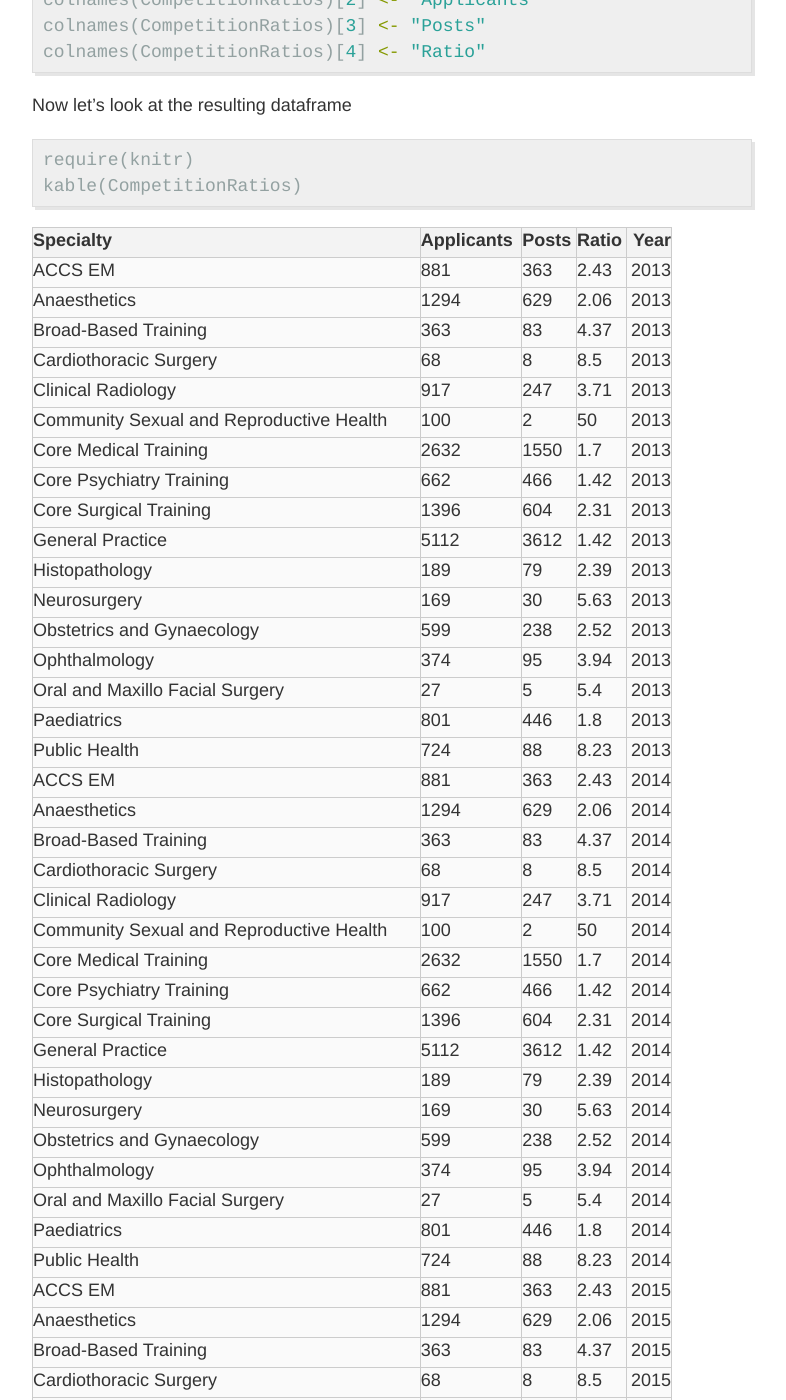
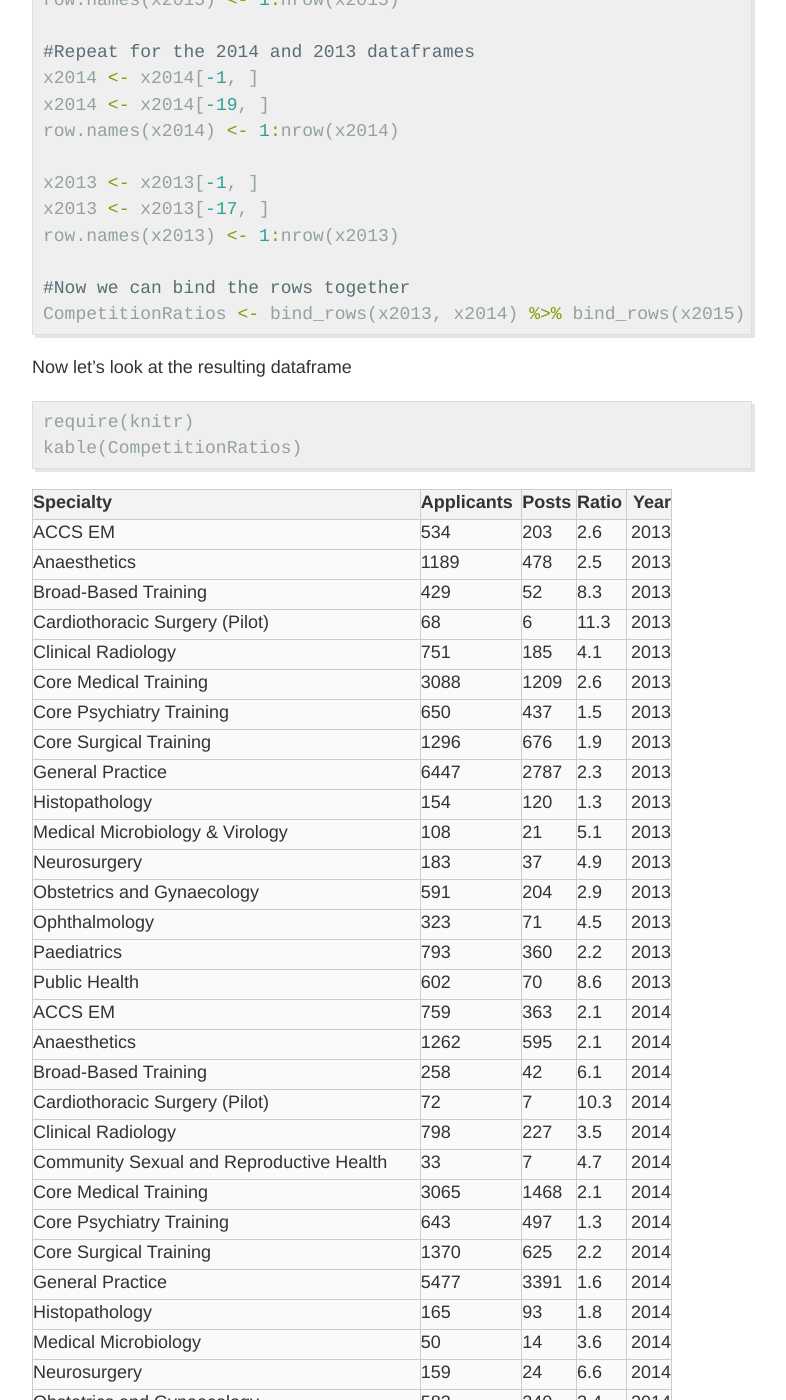
Before and after one commit to dannyjnwong/dannyjnwong.github.io, a Jekyll site: the page built from _posts/2016-01-30-Specialty-training-competition-ratios.md, in a window 1280 px wide and 1400 px high, scrolled down 3833 px. Shown: the whole window, without its empty margins (248-1034 px from the left). Built offline with Jekyll 4.4.1, drawn with Linux system fonts in a browser that asks for light colours; Markdown is read by kramdown in place of the engine named in the settings; some of the changed text lies outside the part shown.

Commit message:
Previous post fixed with some figures

```diff
--- a/_posts/2016-01-29-Specialty-training-competition-ratios.md
+++ b/_posts/2016-01-30-Specialty-training-competition-ratios.md
@@ -110,8 +110,24 @@ This is still a little messy. The data is humanly readable, but we can't really
 {% highlight r %}
 #First let's add a column for the year
 x2015 <- mutate(x2015, Year = 2015)
-x2014 <- mutate(x2015, Year = 2014)
-x2013 <- mutate(x2015, Year = 2013)
+x2014 <- mutate(x2014, Year = 2014)
+x2013 <- mutate(x2013, Year = 2013)
+
+#Rename the columns (Could definitely be improved into an apply function)
+colnames(x2015)[1] <- "Specialty"
+colnames(x2015)[2] <- "Applicants"
+colnames(x2015)[3] <- "Posts"
+colnames(x2015)[4] <- "Ratio"
+
+colnames(x2014)[1] <- "Specialty"
+colnames(x2014)[2] <- "Applicants"
+colnames(x2014)[3] <- "Posts"
+colnames(x2014)[4] <- "Ratio"
+
+colnames(x2013)[1] <- "Specialty"
+colnames(x2013)[2] <- "Applicants"
+colnames(x2013)[3] <- "Posts"
+colnames(x2013)[4] <- "Ratio"
 
 #Let's drop the first and last rows
 x2015 <- x2015[-1, ]
@@ -120,21 +136,15 @@ row.names(x2015) <- 1:nrow(x2015)
 
 #Repeat for the 2014 and 2013 dataframes
 x2014 <- x2014[-1, ]
-x2014 <- x2014[-18, ]
+x2014 <- x2014[-19, ]
 row.names(x2014) <- 1:nrow(x2014)
 
 x2013 <- x2013[-1, ]
-x2013 <- x2013[-18, ]
+x2013 <- x2013[-17, ]
 row.names(x2013) <- 1:nrow(x2013)
 
 #Now we can bind the rows together
 CompetitionRatios <- bind_rows(x2013, x2014) %>% bind_rows(x2015)
-
-#Rename the columns
-colnames(CompetitionRatios)[1] <- "Specialty"
-colnames(CompetitionRatios)[2] <- "Applicants"
-colnames(CompetitionRatios)[3] <- "Posts"
-colnames(CompetitionRatios)[4] <- "Ratio"
 {% endhighlight %}
 
 Now let's look at the resulting dataframe
@@ -149,40 +159,40 @@ kable(CompetitionRatios)
 
 |Specialty                                |Applicants |Posts |Ratio | Year|
 |:----------------------------------------|:----------|:-----|:-----|----:|
-|ACCS EM                                  |881        |363   |2.43  | 2013|
-|Anaesthetics                             |1294       |629   |2.06  | 2013|
-|Broad-Based Training                     |363        |83    |4.37  | 2013|
-|Cardiothoracic Surgery                   |68         |8     |8.5   | 2013|
-|Clinical Radiology                       |917        |247   |3.71  | 2013|
-|Community Sexual and Reproductive Health |100        |2     |50    | 2013|
-|Core Medical Training                    |2632       |1550  |1.7   | 2013|
-|Core Psychiatry Training                 |662        |466   |1.42  | 2013|
-|Core Surgical Training                   |1396       |604   |2.31  | 2013|
-|General Practice                         |5112       |3612  |1.42  | 2013|
-|Histopathology                           |189        |79    |2.39  | 2013|
-|Neurosurgery                             |169        |30    |5.63  | 2013|
-|Obstetrics and Gynaecology               |599        |238   |2.52  | 2013|
-|Ophthalmology                            |374        |95    |3.94  | 2013|
-|Oral and Maxillo Facial Surgery          |27         |5     |5.4   | 2013|
-|Paediatrics                              |801        |446   |1.8   | 2013|
-|Public Health                            |724        |88    |8.23  | 2013|
-|ACCS EM                                  |881        |363   |2.43  | 2014|
-|Anaesthetics                             |1294       |629   |2.06  | 2014|
-|Broad-Based Training                     |363        |83    |4.37  | 2014|
-|Cardiothoracic Surgery                   |68         |8     |8.5   | 2014|
-|Clinical Radiology                       |917        |247   |3.71  | 2014|
-|Community Sexual and Reproductive Health |100        |2     |50    | 2014|
-|Core Medical Training                    |2632       |1550  |1.7   | 2014|
-|Core Psychiatry Training                 |662        |466   |1.42  | 2014|
-|Core Surgical Training                   |1396       |604   |2.31  | 2014|
-|General Practice                         |5112       |3612  |1.42  | 2014|
-|Histopathology                           |189        |79    |2.39  | 2014|
-|Neurosurgery                             |169        |30    |5.63  | 2014|
-|Obstetrics and Gynaecology               |599        |238   |2.52  | 2014|
-|Ophthalmology                            |374        |95    |3.94  | 2014|
-|Oral and Maxillo Facial Surgery          |27         |5     |5.4   | 2014|
-|Paediatrics                              |801        |446   |1.8   | 2014|
-|Public Health                            |724        |88    |8.23  | 2014|
+|ACCS EM                                  |534        |203   |2.6   | 2013|
+|Anaesthetics                             |1189       |478   |2.5   | 2013|
+|Broad-Based Training                     |429        |52    |8.3   | 2013|
+|Cardiothoracic Surgery (Pilot)           |68         |6     |11.3  | 2013|
+|Clinical Radiology                       |751        |185   |4.1   | 2013|
+|Core Medical Training                    |3088       |1209  |2.6   | 2013|
+|Core Psychiatry Training                 |650        |437   |1.5   | 2013|
+|Core Surgical Training                   |1296       |676   |1.9   | 2013|
+|General Practice                         |6447       |2787  |2.3   | 2013|
+|Histopathology                           |154        |120   |1.3   | 2013|
+|Medical Microbiology & Virology          |108        |21    |5.1   | 2013|
+|Neurosurgery                             |183        |37    |4.9   | 2013|
+|Obstetrics and Gynaecology               |591        |204   |2.9   | 2013|
+|Ophthalmology                            |323        |71    |4.5   | 2013|
+|Paediatrics                              |793        |360   |2.2   | 2013|
+|Public Health                            |602        |70    |8.6   | 2013|
+|ACCS EM                                  |759        |363   |2.1   | 2014|
+|Anaesthetics                             |1262       |595   |2.1   | 2014|
+|Broad-Based Training                     |258        |42    |6.1   | 2014|
+|Cardiothoracic Surgery (Pilot)           |72         |7     |10.3  | 2014|
+|Clinical Radiology                       |798        |227   |3.5   | 2014|
+|Community Sexual and Reproductive Health |33         |7     |4.7   | 2014|
+|Core Medical Training                    |3065       |1468  |2.1   | 2014|
+|Core Psychiatry Training                 |643        |497   |1.3   | 2014|
+|Core Surgical Training                   |1370       |625   |2.2   | 2014|
+|General Practice                         |5477       |3391  |1.6   | 2014|
+|Histopathology                           |165        |93    |1.8   | 2014|
+|Medical Microbiology                     |50         |14    |3.6   | 2014|
+|Neurosurgery                             |159        |24    |6.6   | 2014|
+|Obstetrics and Gynaecology               |583        |240   |2.4   | 2014|
+|Ophthalmology                            |353        |82    |4.3   | 2014|
+|Oral and Maxillo Facial Surgery (Pilot)  |33         |4     |8.25  | 2014|
+|Paediatrics                              |814        |435   |1.9   | 2014|
+|Public Health                            |686        |78    |8.8   | 2014|
 |ACCS EM                                  |881        |363   |2.43  | 2015|
 |Anaesthetics                             |1294       |629   |2.06  | 2015|
 |Broad-Based Training                     |363        |83    |4.37  | 2015|
@@ -201,7 +211,33 @@ kable(CompetitionRatios)
 |Paediatrics                              |801        |446   |1.8   | 2015|
 |Public Health                            |724        |88    |8.23  | 2015|
 
-
 Now we can start doing something with the data.
 
 Let's now plot some graphs to visualise the data
+
+
+{% highlight r %}
+#Need to first convert the Specialty column from a vector of characters to factors
+CompetitionRatios$Specialty <- as.factor(CompetitionRatios$Specialty)
+CompetitionRatios$Ratio <- as.factor(CompetitionRatios$Ratio)
+CompetitionRatios$Year <- as.factor(CompetitionRatios$Year)
+
+ggplot(data=CompetitionRatios, aes(x=Year, y=Ratio, group = Specialty, colour = Specialty)) +
+  geom_line()
+{% endhighlight %}
+
+![center](/figures/2016-01-30-Specialty-training-competition-ratios/unnamed-chunk-6-1.png)
+
+So this is a little busy, it might be worth reducing the number of Specialties to just GP, CMT, CST, Obs and Gyn, ACCS EM and Anaesthetics
+
+
+{% highlight r %}
+#Need to first convert the Specialty column from a vector of characters to factors
+CompetitionRatios2 <- CompetitionRatios %>% filter(Specialty == "Anaesthetics" | Specialty == "Core Medical Training" | Specialty == "Core Surgical Training" | Specialty == "General Practice")
+
+ggplot(data=CompetitionRatios2, aes(x=Year, y=Ratio, group = Specialty, colour = Specialty)) +
+  geom_line() +
+  geom_point(aes(shape = factor(Specialty)))
+{% endhighlight %}
+
+![center](/figures/2016-01-30-Specialty-training-competition-ratios/unnamed-chunk-7-1.png)
```
Also changed, not shown: other parts of _posts/2016-01-30-Specialty-training-competition-ratios.md (+1 -1 lines), _drafts/2016-01-30-Specialty-training-competition-ratios.Rmd (renamed from _drafts/2016-01-29-Specialty-training-competition-ratios.Rmd, +37 -11 lines), figures/2016-01-30-Specialty-training-competition-ratios/unnamed-chunk-6-1.png (added), figures/2016-01-30-Specialty-training-competition-ratios/unnamed-chunk-7-1.png (added).
